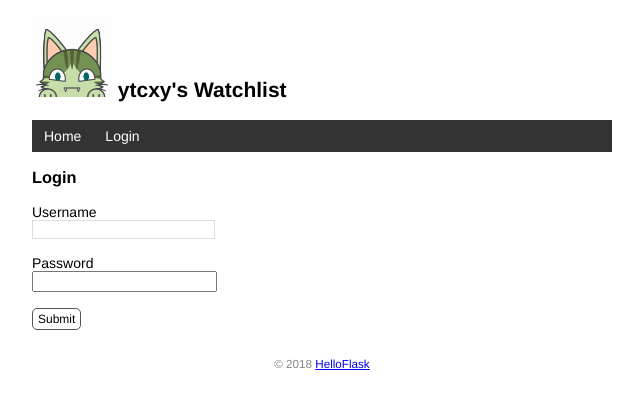
After one commit to ytcxy/WatchList, a Flask app: page /login in a window 1280 px wide. The commit adds this page. Shown: the top 409 px of the page, without its empty margins (318-961 px from the left). Run offline with Flask 2, Linux system fonts and the light colour scheme; data comes from the database, SQL or seed files in the repository; both versions use the stored data as it was after the commit.

Commit message:
add login

```diff
--- a/app.py
+++ b/app.py
@@ -4,6 +4,11 @@ from flask_sqlalchemy import SQLAlchemy
 import os
 import sys
 import click
+from werkzeug.security import generate_password_hash, check_password_hash
+from flask_login import LoginManager, logout_user, current_user
+from flask_login import UserMixin
+from flask_login import login_user
+from flask_login import login_required
 
 WIN = sys.platform.startswith('win')
 if WIN:
@@ -17,7 +22,13 @@ app.config['SQLALCHEMY_TRACK_MODIFICATIONS'] = False  # 关闭对模型修改的
 app.config['SECRET_KEY'] = 'dev'  # 等同于 app.secret_key = 'dev'
 # 在扩展类实例化前加载配置
 db = SQLAlchemy(app)   # 初始话扩展，传入程序实例app
+login_manager = LoginManager(app)
+login_manager.login_view = 'login'
 # ...
+@login_manager.user_loader
+def load_user(user_id):
+    user = User.query.get(int(user_id))
+    return user
 
 
 @app.cli.command()
@@ -54,9 +65,39 @@ def forge():
     click.echo('done')
 
 
-class User(db.Model):
+@app.cli.command()
+@click.option('--username', prompt=True, help='The username used to login.')
+@click.option('--password', prompt=True, hide_input=True, confirmation_prompt=True, help='The password used to login.')
+def admin(username, password):
+    """Create user."""
+    db.create_all()
+
+    user = User.query.first()
+    if user is not None:
+        click.echo('Updating user...')
+        user.username = username
+        user.set_password(password)  # 设置密码
+    else:
+        click.echo('Creating user...')
+        user = User(username=username, name='Admin')
+        user.set_password(password)  # 设置密码
+        db.session.add(user)
+
+    db.session.commit()  # 提交数据库会话
+    click.echo('Done.')
+
+
+class User(db.Model, UserMixin):
     id = db.Column(db.Integer, primary_key=True)
     name = db.Column(db.String(20))
+    username = db.Column(db.String(20))
+    password_hash = db.Column(db.String(128))
+
+    def set_password(self, password):
+        self.password_hash = generate_password_hash(password)
+
+    def validate_password(self, password):
+        return check_password_hash(self.password_hash, password)
 
 
 class Movie(db.Model):
@@ -68,6 +109,8 @@ class Movie(db.Model):
 @app.route('/', methods=['GET', 'POST'])
 def index():
     if request.method == 'POST':
+        if not current_user.is_authenticated:
+            return redirect(url_for('index'))
         title = request.form.get('title')
         year = request.form.get('year')
         if not title or not year or len(year) > 4 or len(title) > 60:
@@ -94,6 +137,7 @@ def page_not_found(e):  # 接受异常对象作为参数
 
 
 @app.route('/movie/edit/<int:movie_id>', methods=['GET', 'POST'])
+@login_required
 def edit(movie_id):
     movie = Movie.query.get_or_404(movie_id)
 
@@ -113,6 +157,7 @@ def edit(movie_id):
 
 
 @app.route('/movie/delete/<int:movie_id>', methods=['POST'])  # 限定只接受 POST 请求
+@login_required
 def delete(movie_id):
     movie = Movie.query.get_or_404(movie_id)  # 获取电影记录
     db.session.delete(movie)  # 删除对应的记录
@@ -121,5 +166,52 @@ def delete(movie_id):
     return redirect(url_for('index'))  # 重定向回主页
 
 
+@app.route('/login',  methods=['GET', 'POST'])
+def login():
+    if request.method == 'POST':
+        username = request.form['username']
+        password = request.form['password']
+
+        if not username or not password:
+            flash('Invaild input.')
+            return redirect(url_for('login'))
+
+        user = User.query.first()
+        if username == user.username and user.validate_password(password):
+            login_user(user)
+            flash('Login success')
+            return redirect(url_for('index'))
+        flash('Invalid username or password.')
+        return redirect(url_for('login'))
+
+    return render_template('login.html')
+
+
+@app.route('/logout')
+@login_required
+def logout():
+    logout_user()
+    flash('Goodbye.')
+    return redirect(url_for('index'))
+
+
+@app.route('/setting', methods=['GET', 'POST'])
+@login_required
+def settings():
+    if request.method == 'POST':
+        name = request.form['name']
+
+        if not name or len(name) > 20:
+            flash('Invalid input.')
+            return redirect(url_for('setting'))
+
+        current_user.name = name
+        db.session.commit()
+        flash('Settings updated.')
+        return redirect(url_for('index'))
+
+    return render_template('settings.html')
+
+
 if __name__ == '__main__':
     app.run()
--- a/templates/base.html
+++ b/templates/base.html
@@ -20,6 +20,12 @@
     <nav>
         <ul>
             <li><a href="{{ url_for('index') }}">Home</a></li>
+            {% if current_user.is_authenticated %}
+                <li>    <a href="{{ url_for('settings') }}">Settings</a></li>
+                <li>    <a href="{{ url_for('logout') }}">Logout</a></li>
+            {% else %}
+                <li>    <a href="{{ url_for('login') }}">Login</a></li>
+            {% endif %}
         </ul>
     </nav>
     {% block content %}{% endblock %}
--- a/templates/index.html
+++ b/templates/index.html
@@ -2,19 +2,23 @@
 
 {% block content %}
 <p>{{ movies|length }} Titles</p>
+{% if current_user.is_authenticated %}
 <form method="post">
     Name <input type="text" name="title" autocomplete="off" required>
     Year <input type="text" name="year" autocomplete="off" required>
     <input class="btn" type="submit" name="submit" value="Add">
 </form>
+{% endif %}
 <ul class="movie-list">
     {% for movie in movies %}
     <li>{{ movie.title }} - {{ movie.year }}
         <span class="float-right">
+            {% if current_user.is_authenticated %}
                 <form class="inline-form" method="post" action="{{ url_for('delete', movie_id=movie.id) }}">
                     <input class="btn" type="submit" name="delete" value="Delete" onclick="return confirm('Are you sure?')">
                 </form>
             <a class="btn" href="{{ url_for('edit', movie_id=movie.id) }}">Edit</a>
+            {% endif %}
             <a class="imdbb" href="https://www.imdb.com/find?q={{ movie.title }}" target="_blank" title="Find this movie on IMDb">IMDb</a>
         </span>
     </li>
--- /dev/null
+++ b/templates/login.html
@@ -0,0 +1,13 @@
+{% extends 'base.html' %}
+
+{% block content %}
+<h3>Login</h3>
+<form method="post">
+    Username<br>
+    <input type="text" name="username" required><br><br>
+    Password<br>
+    <!-- 密码输入框的 type 属性使用 password，会将输入值显示为圆点 -->
+    <input type="password" name="password" required><br><br>
+    <input class="btn" type="submit" name="submit" value="Submit">
+</form>
+{% endblock %}
```
Also changed, not shown: templates/settings.html (added, +9 -0 lines), data.db.
